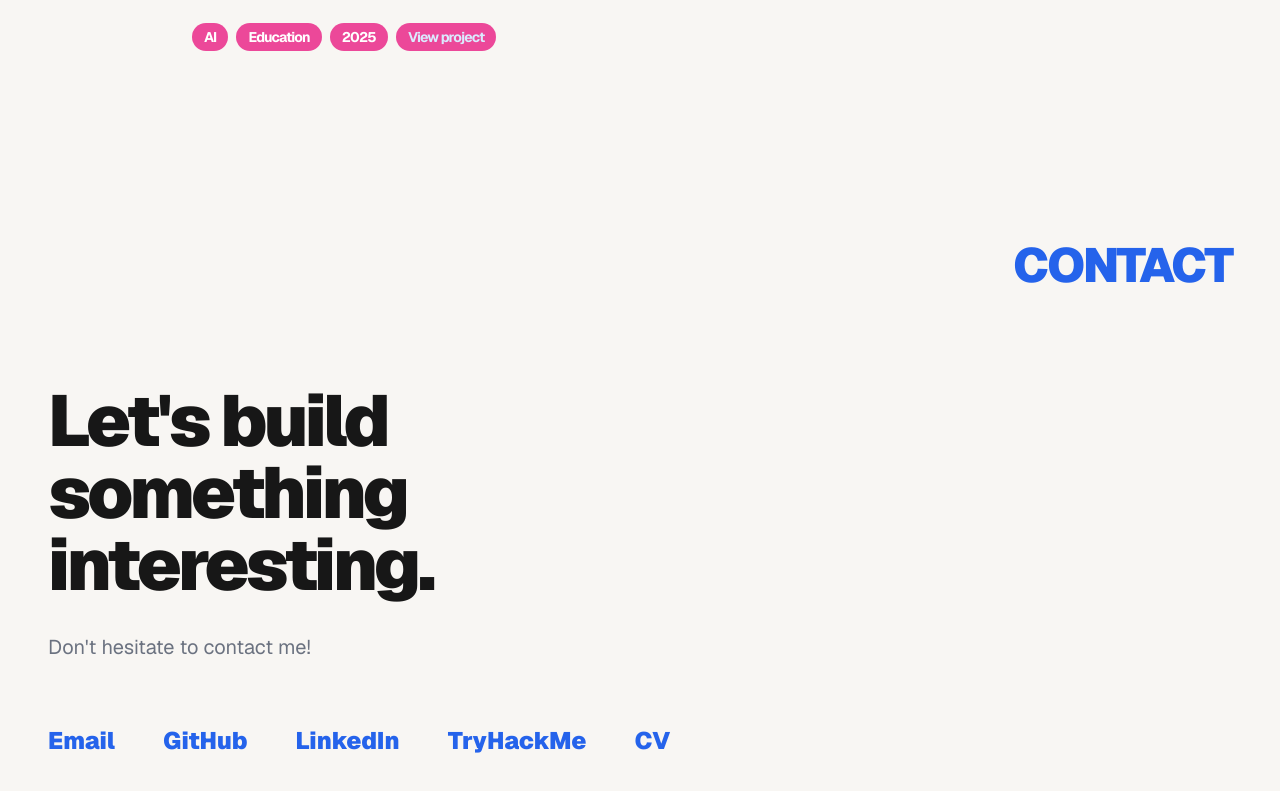
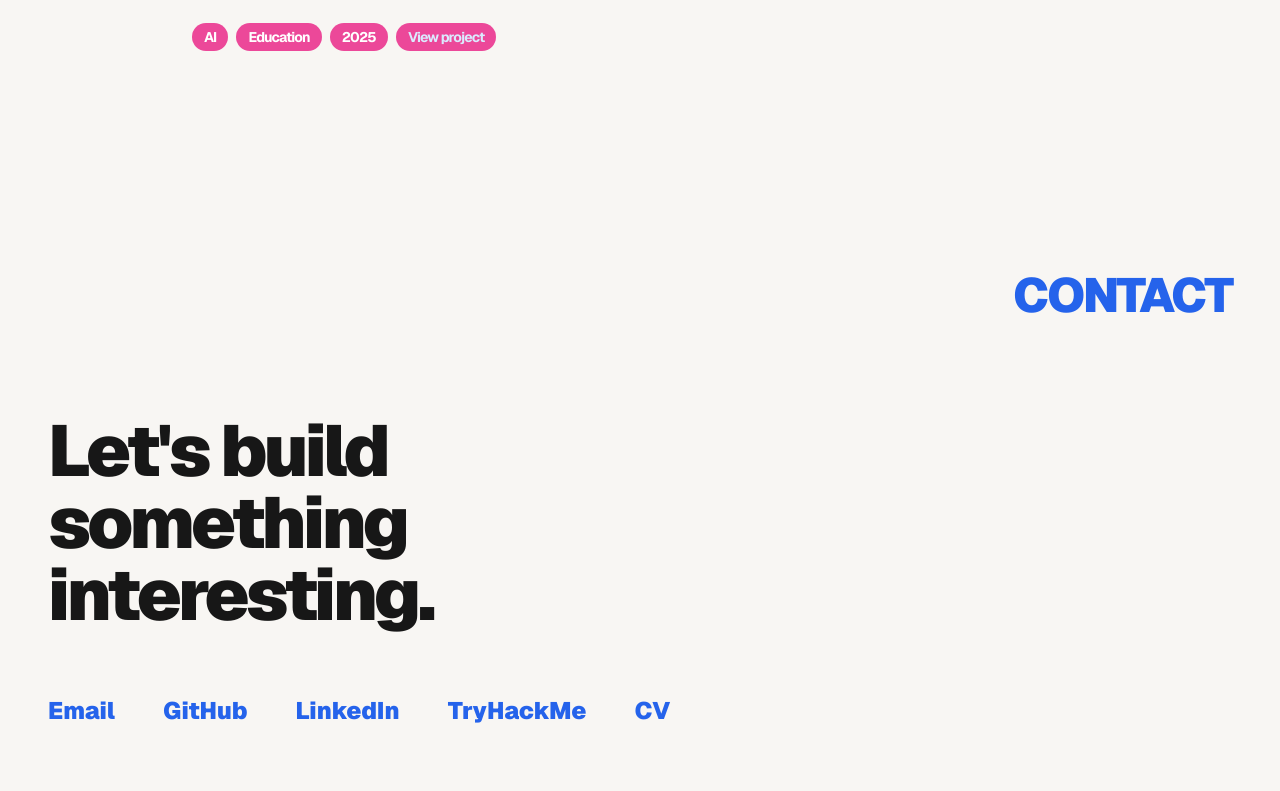
Before and after one commit to vyyvii/portfolio, a Next.js app: page / in a window 1280 px wide. Shown: the part 3247-4038 px from the top of the page. Built offline with nearby package versions, Linux system fonts and the light colour scheme.

Commit message:
REM: contact sentence

```diff
--- a/components/contact.tsx
+++ b/components/contact.tsx
@@ -12,9 +12,6 @@ export default function Contact() {
           <br/>
           interesting.
         </h3>
-        <p className="mt-8 text-xl text-[var(--foreground-muted)] max-w-2xl">
-          Don't hesitate to contact me!
-        </p>
         <div className="mt-16 flex gap-12 text-2xl font-black">
           <a
             href="mailto:v.defauchy@mailbox.org"
```
